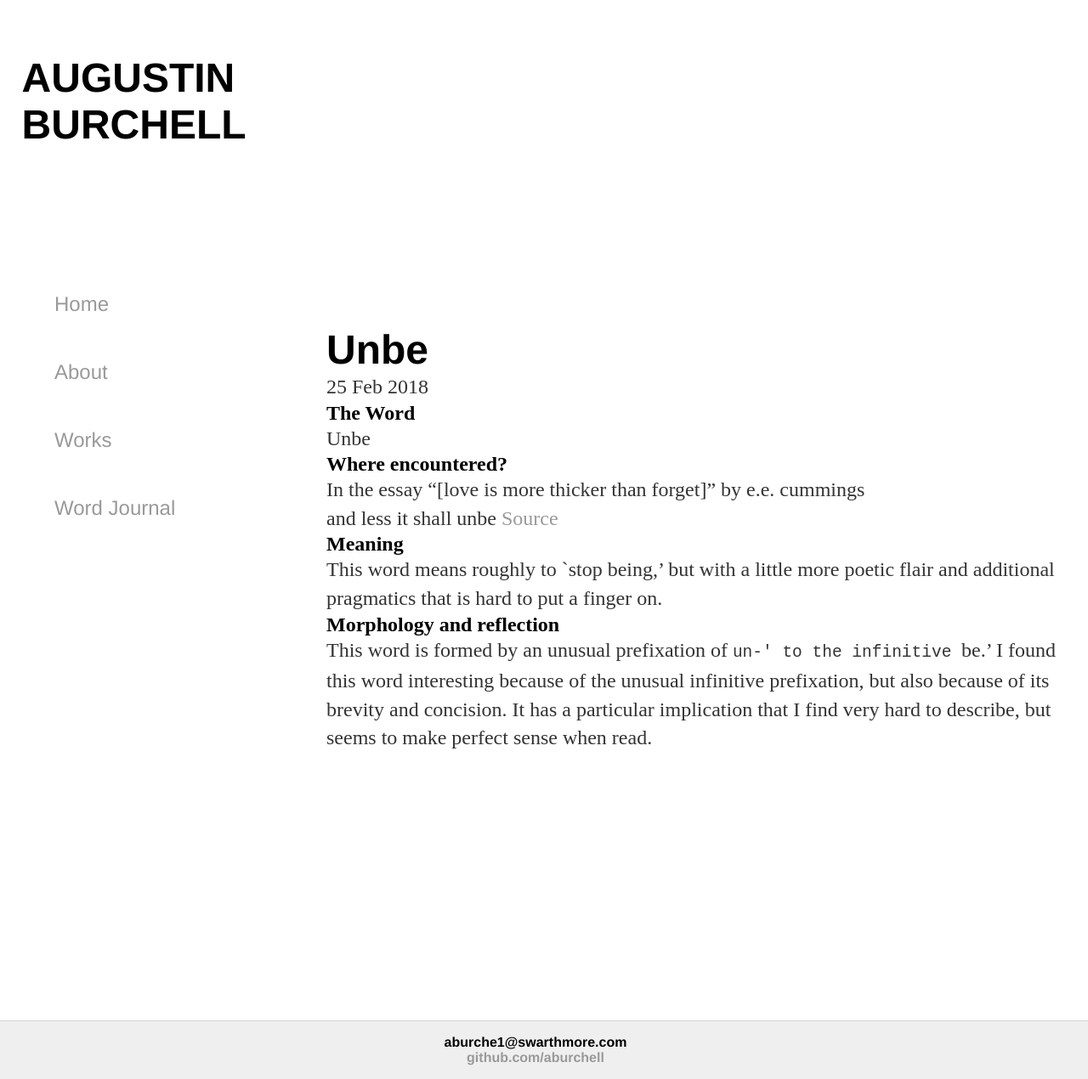
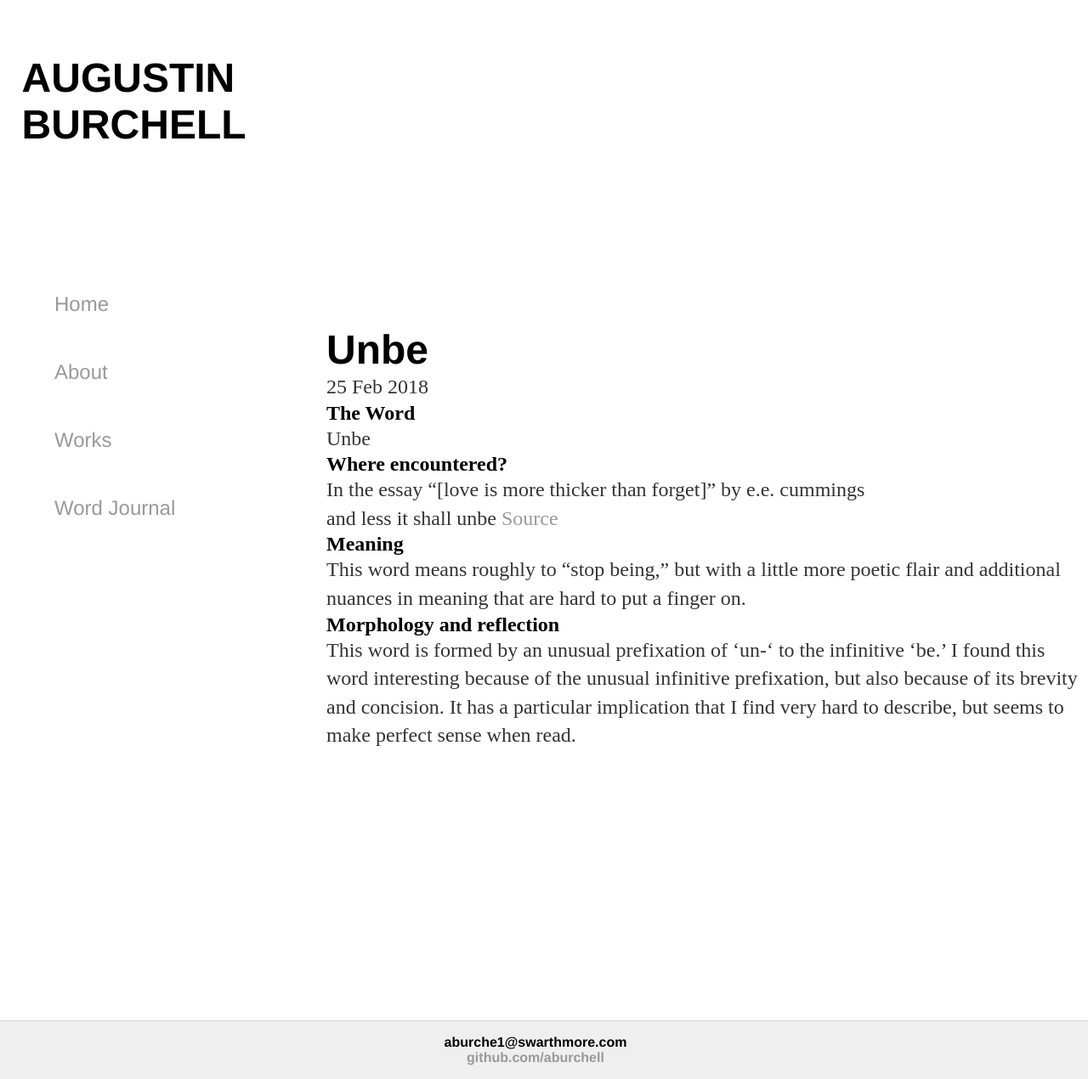
Before and after one commit to aburchell/aburchell.github.io, a Jekyll site: the page built from _posts/2018-02-28-unbe.md, in a window 1280 px wide and 1270 px high. Shown: the whole window at 85% size. Built offline with Jekyll 4.4.1, drawn with Linux system fonts in a browser that asks for light colours.

Commit message:
Update 2018-02-28-unbe.md

```diff
--- a/_posts/2018-02-28-unbe.md
+++ b/_posts/2018-02-28-unbe.md
@@ -14,7 +14,8 @@ In the essay "[love is more thicker than forget]" by e.e. cummings
 [Source](https://www.poetryfoundation.org/poetrymagazine/poems/22224/love-is-more-thicker-than-forget)
 
 ## Meaning
-This word means roughly to `stop being,' but with a little more poetic flair and additional pragmatics that is hard to put a finger on.
+This word means roughly to "stop being," but with a little more poetic flair and additional nuances in meaning that are hard
+to put a finger on.
 
 ## Morphology and reflection
-This word is formed by an unusual prefixation of `un-' to the infinitive `be.' I found this word interesting because of the unusual infinitive prefixation, but also because of its brevity and concision. It has a particular implication that I find very hard to describe, but seems to make perfect sense when read.
+This word is formed by an unusual prefixation of 'un-' to the infinitive 'be.' I found this word interesting because of the unusual infinitive prefixation, but also because of its brevity and concision. It has a particular implication that I find very hard to describe, but seems to make perfect sense when read.
```
